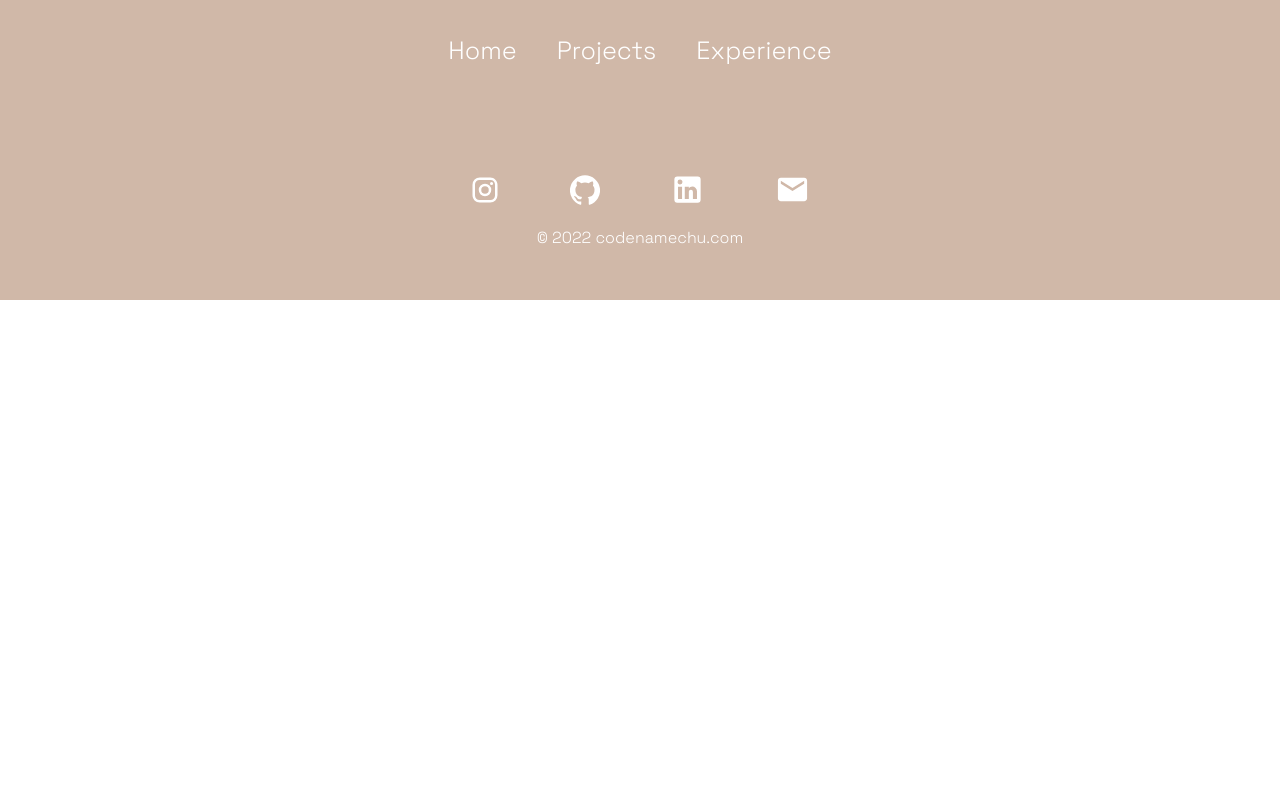
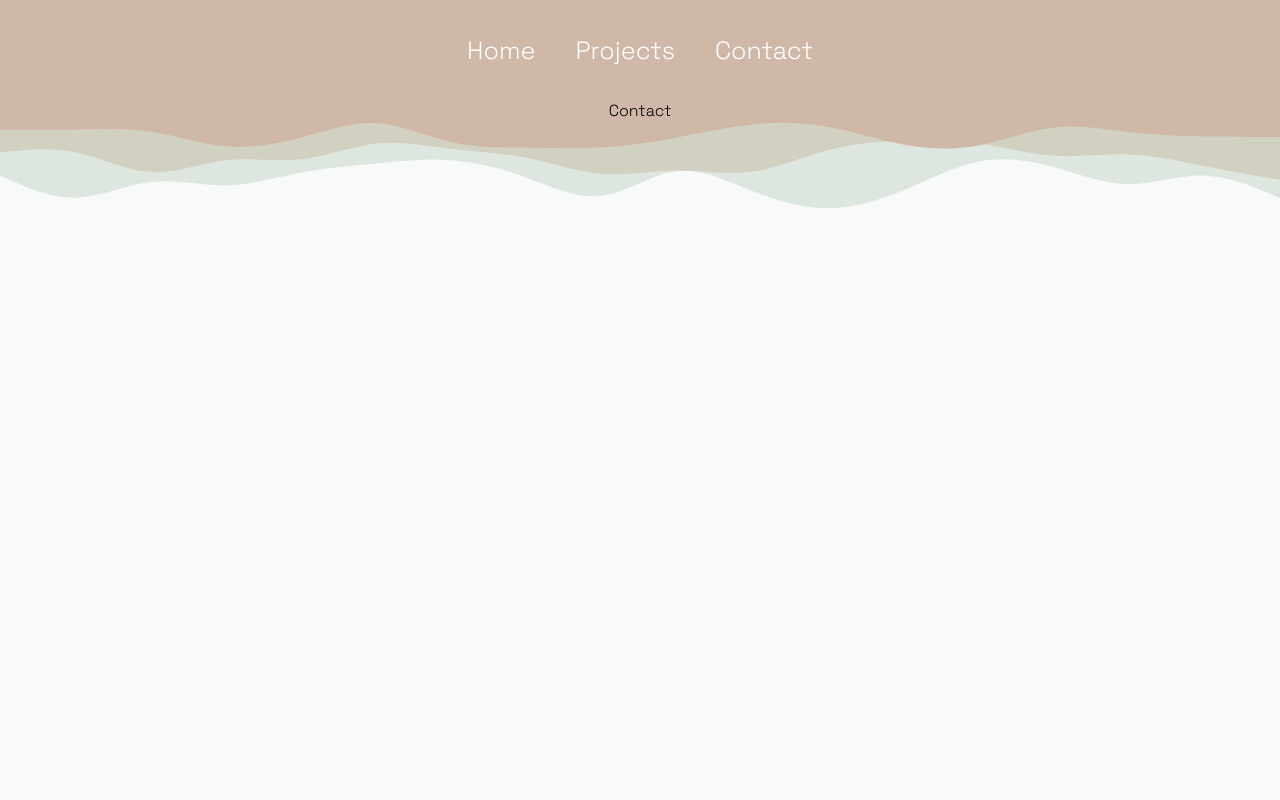
Before and after one commit to Chudii/portfolio, a React (Create React App) app: page /contact in a window 1280 px wide. Shown: the top 800 px of the page. Built offline with nearby package versions, Linux system fonts and the light colour scheme.

Commit message:
updated styling of pages

```diff
--- a/src/App.js
+++ b/src/App.js
@@ -2,7 +2,7 @@ import './App.css';
 import { BrowserRouter as Router, Routes, Route } from 'react-router-dom'
 import Home from './pages/Home.js'
 import Projects from './pages/Projects.js'
-import Experience from './pages/Experience.js'
+import Contact from './pages/Contact.js'
 import Navbar from './components/navbar.js'
 import Footer from './components/footer.js'
 
@@ -14,7 +14,7 @@ const App = () => {
         <Routes>
           <Route path='/' element={<Home />} />
           <Route path='/projects' element={<Projects />} />
-          <Route path='/exp' element={<Experience />} />
+          <Route path='/contact' element={<Contact />} />
         </Routes>
         <Footer />
       </Router>
--- a/src/components/navbar.js
+++ b/src/components/navbar.js
@@ -26,7 +26,7 @@ const Navbar = () => {
             <div className='links'>
                 <Link to='/'>Home</Link>
                 <Link to='/projects'>Projects</Link>
-                <Link to='/exp'>Experience</Link>
+                <Link to='/contact'>Contact</Link>
             </div>
         </div>
     )
--- /dev/null
+++ b/src/pages/Contact.js
@@ -0,0 +1,13 @@
+import '../styles/contact.css'
+
+const Contact = () => {
+    return (
+        <div className='contact'>
+            <div className='contact-form'>
+                Contact
+            </div>
+        </div>
+    )
+}
+
+export default Contact
--- a/src/pages/Experience.js
+++ /dev/null
@@ -1,10 +0,0 @@
-
-const Experiences = () => {
-    return (
-        <div className='experiences'>
-            Experiences
-        </div>
-    )
-}
-
-export default Experiences
--- /dev/null
+++ b/src/styles/contact.css
@@ -0,0 +1,12 @@
+.contact {
+    background: url('../assets/images/layered-waves.svg');
+    background-repeat: no-repeat;
+    background-position: center top;
+    background-size: 100%;
+    width: 100%;
+}
+
+.contact-form {
+    width: 100%;
+    height: calc(100vh - 100px);
+}
--- a/src/styles/footer.css
+++ b/src/styles/footer.css
@@ -1,3 +1,7 @@
+body {
+  background-color: #f8f9f9;
+}
+
 .footer {
   width: 100%;
   height: 200px;
@@ -6,6 +10,7 @@
   justify-content: center;
   align-items: center;
   flex-direction: column;
+  margin-top: 100px;
 }
 
 .icons {
--- a/src/styles/home.css
+++ b/src/styles/home.css
@@ -5,7 +5,6 @@
 
 .about {
     width: 100%;
-    padding-bottom: 100px;
     height: calc(100vh - 100px);
     display: flex;
     flex-direction: column;
```
Also changed, not shown: src/assets/images/layered-waves.svg (added).
